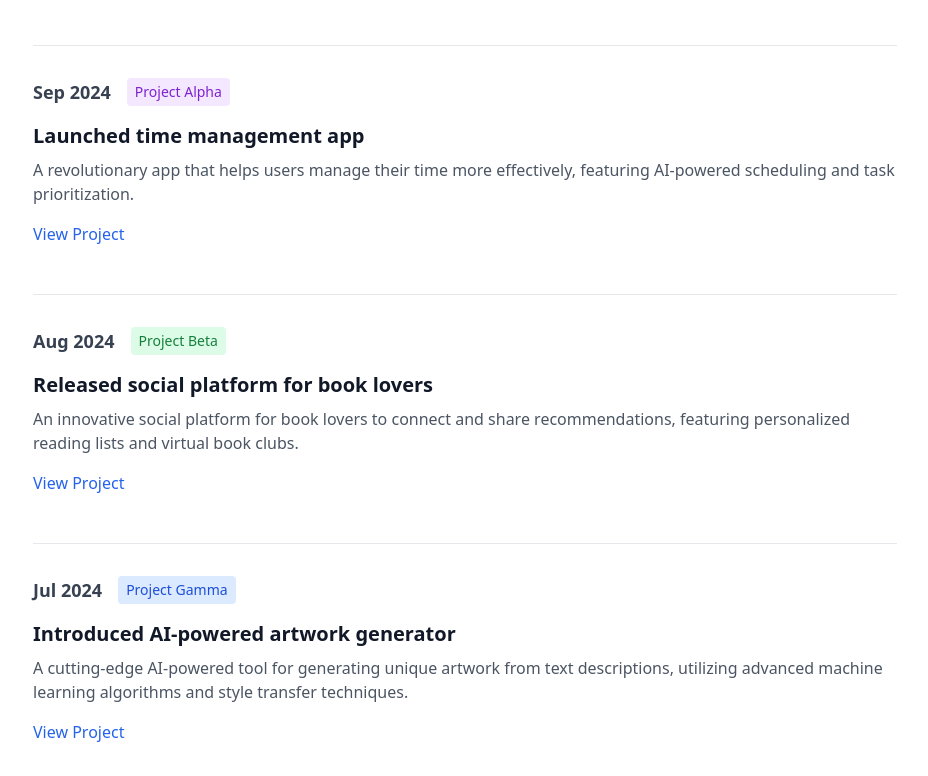
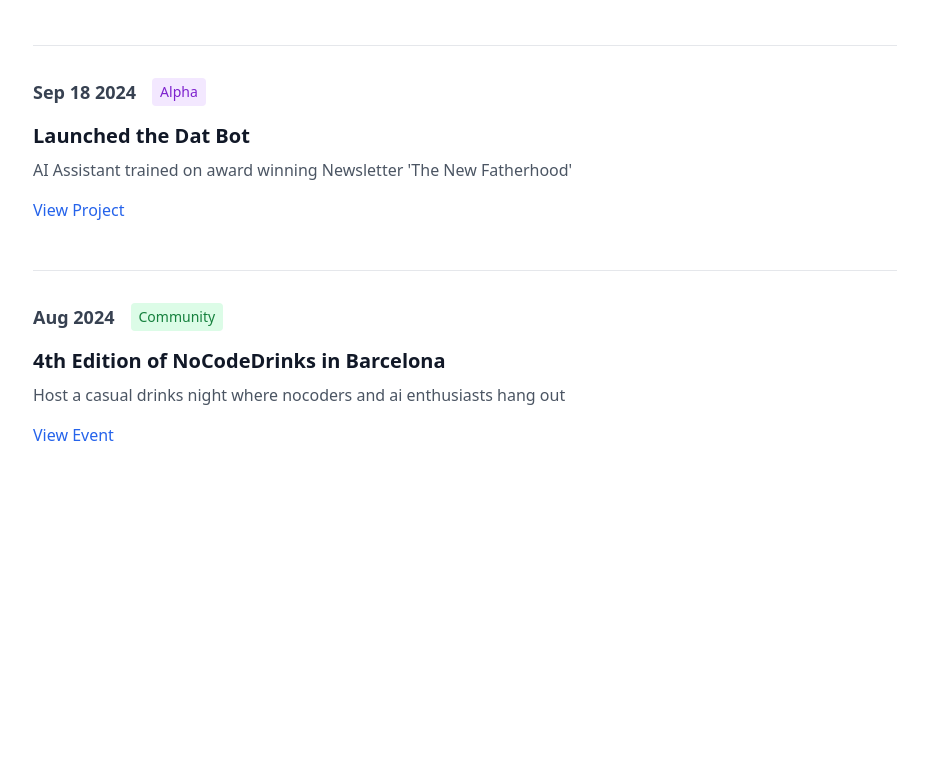
Before and after one commit to mattdotroberts/changelog, a plain HTML site: page index.html in a window 1280 px wide. Shown: the part 111-887 px from the top of the page, without its empty margins (175-1103 px from the left). After the commit the page ends 800 px from the top, so only its background shows below. Drawn offline with nearby package versions, Linux system fonts and the light colour scheme.

Commit message:
Update index.html

```diff
--- a/index.html
+++ b/index.html
@@ -17,35 +17,25 @@
             <!-- Changelog Entry 1 -->
             <div class="border-t border-gray-200 pt-8">
                 <div class="flex items-center mb-4">
-                    <span class="text-lg font-semibold text-gray-700">Sep 2024</span>
-                    <span class="ml-4 px-2 py-1 bg-purple-100 text-purple-700 text-sm font-medium rounded">Project Alpha</span>
+                    <span class="text-lg font-semibold text-gray-700">Sep 18 2024</span>
+                    <span class="ml-4 px-2 py-1 bg-purple-100 text-purple-700 text-sm font-medium rounded">Alpha</span>
                 </div>
-                <h3 class="text-xl font-semibold text-gray-900 mb-2">Launched time management app</h3>
-                <p class="text-gray-600 mb-4">A revolutionary app that helps users manage their time more effectively, featuring AI-powered scheduling and task prioritization.</p>
-                <a href="#" class="text-blue-600 hover:text-blue-800 font-medium">View Project</a>
+                <h3 class="text-xl font-semibold text-gray-900 mb-2">Launched the Dat Bot</h3>
+                <p class="text-gray-600 mb-4">AI Assistant trained on award winning Newsletter 'The New Fatherhood'</p>
+                <a href="https://course-mr-ai-1.bubbleapps.io/version-test/chatbot/" class="text-blue-600 hover:text-blue-800 font-medium">View Project</a>
             </div>
 
             <!-- Changelog Entry 2 -->
             <div class="border-t border-gray-200 pt-8">
                 <div class="flex items-center mb-4">
                     <span class="text-lg font-semibold text-gray-700">Aug 2024</span>
-                    <span class="ml-4 px-2 py-1 bg-green-100 text-green-700 text-sm font-medium rounded">Project Beta</span>
+                    <span class="ml-4 px-2 py-1 bg-green-100 text-green-700 text-sm font-medium rounded">Community</span>
                 </div>
-                <h3 class="text-xl font-semibold text-gray-900 mb-2">Released social platform for book lovers</h3>
-                <p class="text-gray-600 mb-4">An innovative social platform for book lovers to connect and share recommendations, featuring personalized reading lists and virtual book clubs.</p>
-                <a href="#" class="text-blue-600 hover:text-blue-800 font-medium">View Project</a>
+                <h3 class="text-xl font-semibold text-gray-900 mb-2">4th Edition of NoCodeDrinks in Barcelona</h3>
+                <p class="text-gray-600 mb-4">Host a casual drinks night where nocoders and ai enthusiasts hang out</p>
+                <a href="https://x.com/mattdotroberts/status/1836154017535189141" class="text-blue-600 hover:text-blue-800 font-medium">View Event</a>
             </div>
 
-            <!-- Changelog Entry 3 -->
-            <div class="border-t border-gray-200 pt-8">
-                <div class="flex items-center mb-4">
-                    <span class="text-lg font-semibold text-gray-700">Jul 2024</span>
-                    <span class="ml-4 px-2 py-1 bg-blue-100 text-blue-700 text-sm font-medium rounded">Project Gamma</span>
-                </div>
-                <h3 class="text-xl font-semibold text-gray-900 mb-2">Introduced AI-powered artwork generator</h3>
-                <p class="text-gray-600 mb-4">A cutting-edge AI-powered tool for generating unique artwork from text descriptions, utilizing advanced machine learning algorithms and style transfer techniques.</p>
-                <a href="#" class="text-blue-600 hover:text-blue-800 font-medium">View Project</a>
-            </div>
         </div>
     </div>
 </body>
```
